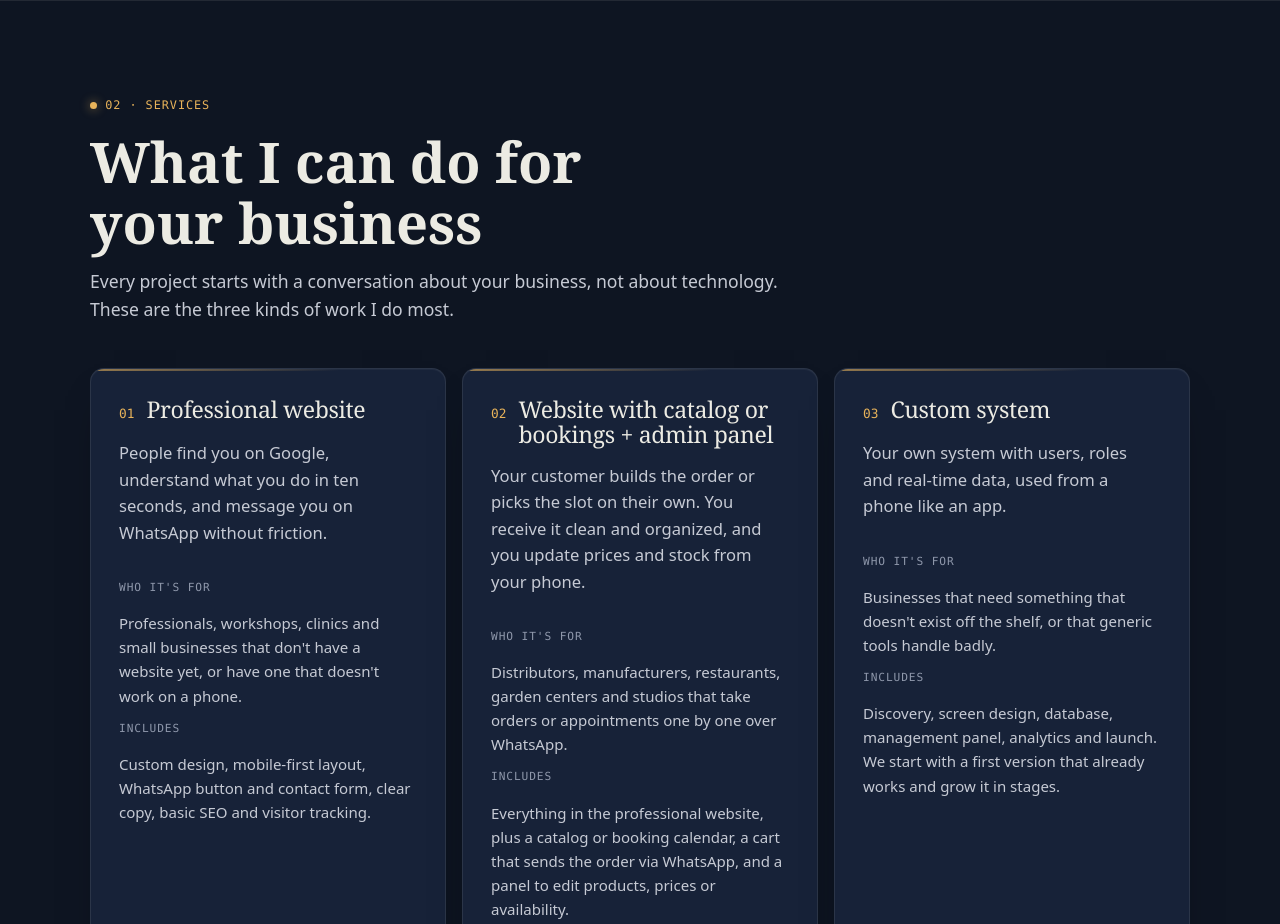
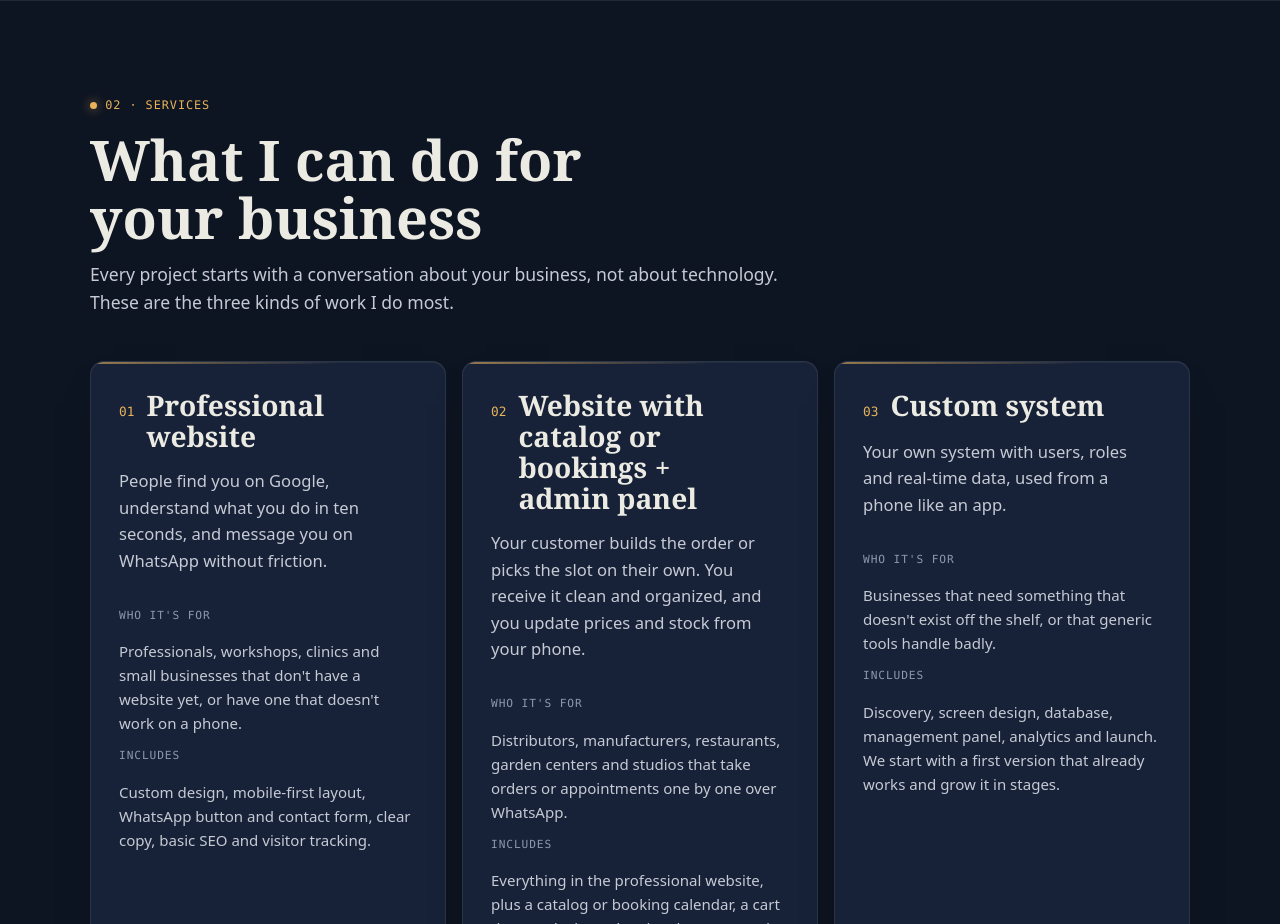
Before and after one commit to FabrizioTurdo-Dev/portfolio-personal, an Astro site: page /en in a window 1280 px wide. Shown: the part 1540-2464 px from the top of the page. Built offline with nearby package versions, Linux system fonts and the light colour scheme; Astro itself is replaced by a stand-in of ours; a web font is replaced by a local one.

Commit message:
Cormorant Upright en todos los subtítulos (h2, h3 y preguntas frecuentes)
Co-Authored-By: Claude Fable 5.1 <noreply@anthropic.com>

```diff
--- a/src/components/CaseCard.astro
+++ b/src/components/CaseCard.astro
@@ -78,7 +78,7 @@ const href = casePath(locale, item.slug);
     margin-bottom: 0.3rem;
   }
   .case-body h3 {
-    font-size: 1.3rem;
+    font-size: 1.55rem;
   }
   .case-body h3 a {
     text-decoration: none;
@@ -122,7 +122,7 @@ const href = casePath(locale, item.slug);
       border-radius: 8px;
     }
     .case-body h3 {
-      font-size: 1.12rem;
+      font-size: 1.3rem;
     }
     .case-line {
       display: none;
--- a/src/components/home/Faq.astro
+++ b/src/components/home/Faq.astro
@@ -51,8 +51,9 @@ const t = getContent(locale);
     align-items: center;
     gap: 1rem;
     padding: 0.95rem 0;
-    font-family: var(--display);
-    font-size: 1.12rem;
+    font-family: 'Cormorant Upright', var(--display);
+    font-weight: 600;
+    font-size: 1.35rem;
     cursor: pointer;
   }
   .faq-item summary::-webkit-details-marker {
--- a/src/components/home/Services.astro
+++ b/src/components/home/Services.astro
@@ -13,7 +13,7 @@ const t = getContent(locale);
   <div class="container">
     <div class="section-head">
       <p class="eyebrow">02 · {t.nav.services}</p>
-      <h2 id="servicios-title" class="font-cormorant">{t.services.title}</h2>
+      <h2 id="servicios-title">{t.services.title}</h2>
       <p class="lede">{t.services.intro}</p>
     </div>
     <div class="services">
--- a/src/styles/global.css
+++ b/src/styles/global.css
@@ -102,13 +102,23 @@ h1 {
   letter-spacing: -0.02em;
 }
 
+/* Subtítulos: Cormorant Upright en todo el sitio */
+h2,
+h3 {
+  font-family: 'Cormorant Upright', var(--display);
+  font-weight: 600;
+  letter-spacing: 0;
+  font-variation-settings: normal;
+}
+
 h2 {
-  font-size: clamp(1.8rem, 3.6vw, 2.7rem);
+  font-size: clamp(2.3rem, 4.6vw, 3.5rem);
+  line-height: 1.02;
 }
 
 h3 {
-  font-size: clamp(1.2rem, 1.8vw, 1.45rem);
-  font-weight: 500;
+  font-size: clamp(1.5rem, 2.2vw, 1.85rem);
+  line-height: 1.1;
 }
 
 /* Palabra destacada: itálica serif con luz ámbar */
@@ -122,13 +132,7 @@ h1 em {
   line-height: 1.12;
 }
 
-/* Título de servicios: Cormorant Upright */
-.font-cormorant {
-  font-family: 'Cormorant Upright', var(--display);
-  font-weight: 600;
-  font-size: clamp(2.3rem, 4.6vw, 3.5rem);
-  letter-spacing: 0;
-}
+
 
 .lit,
 h2 em {
```
